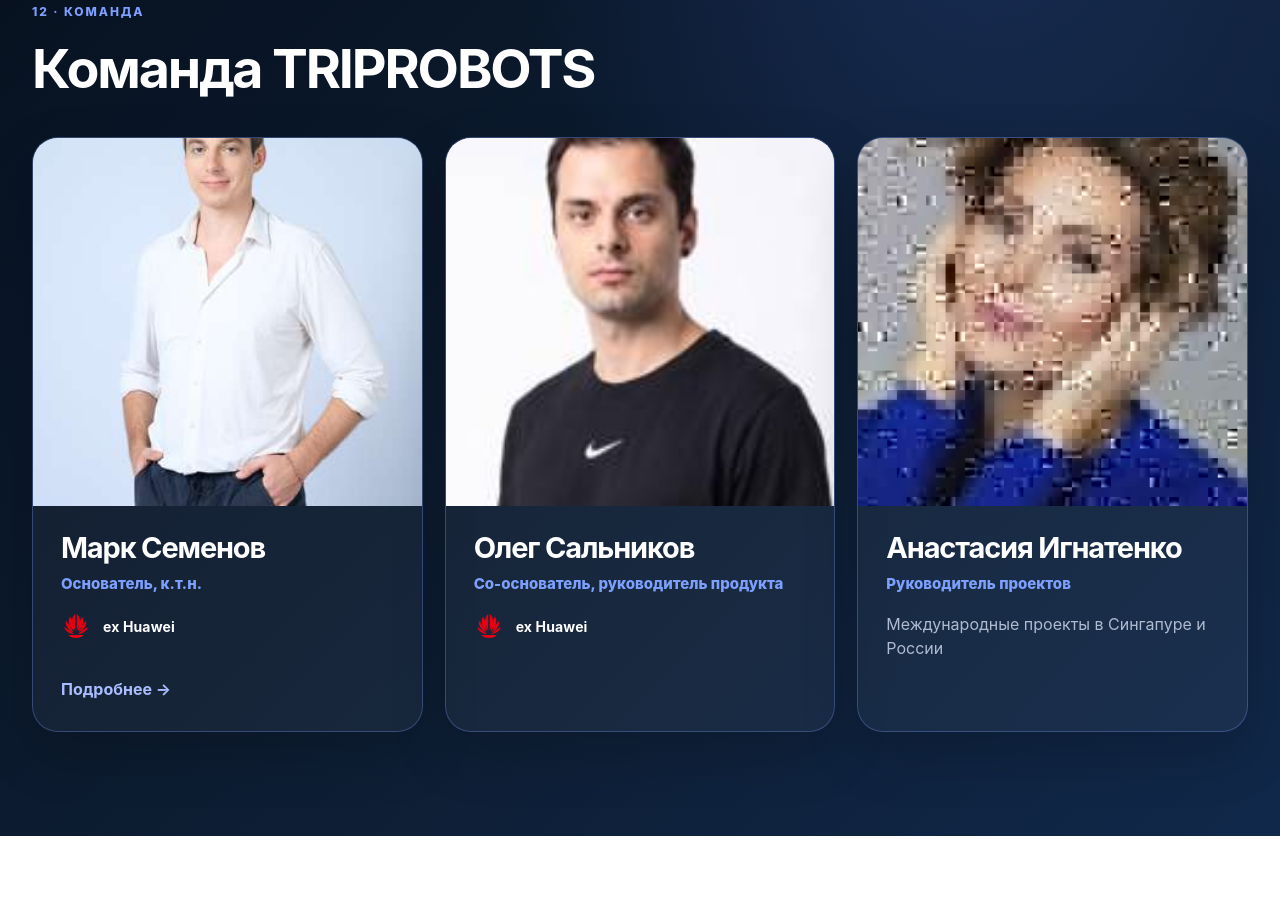
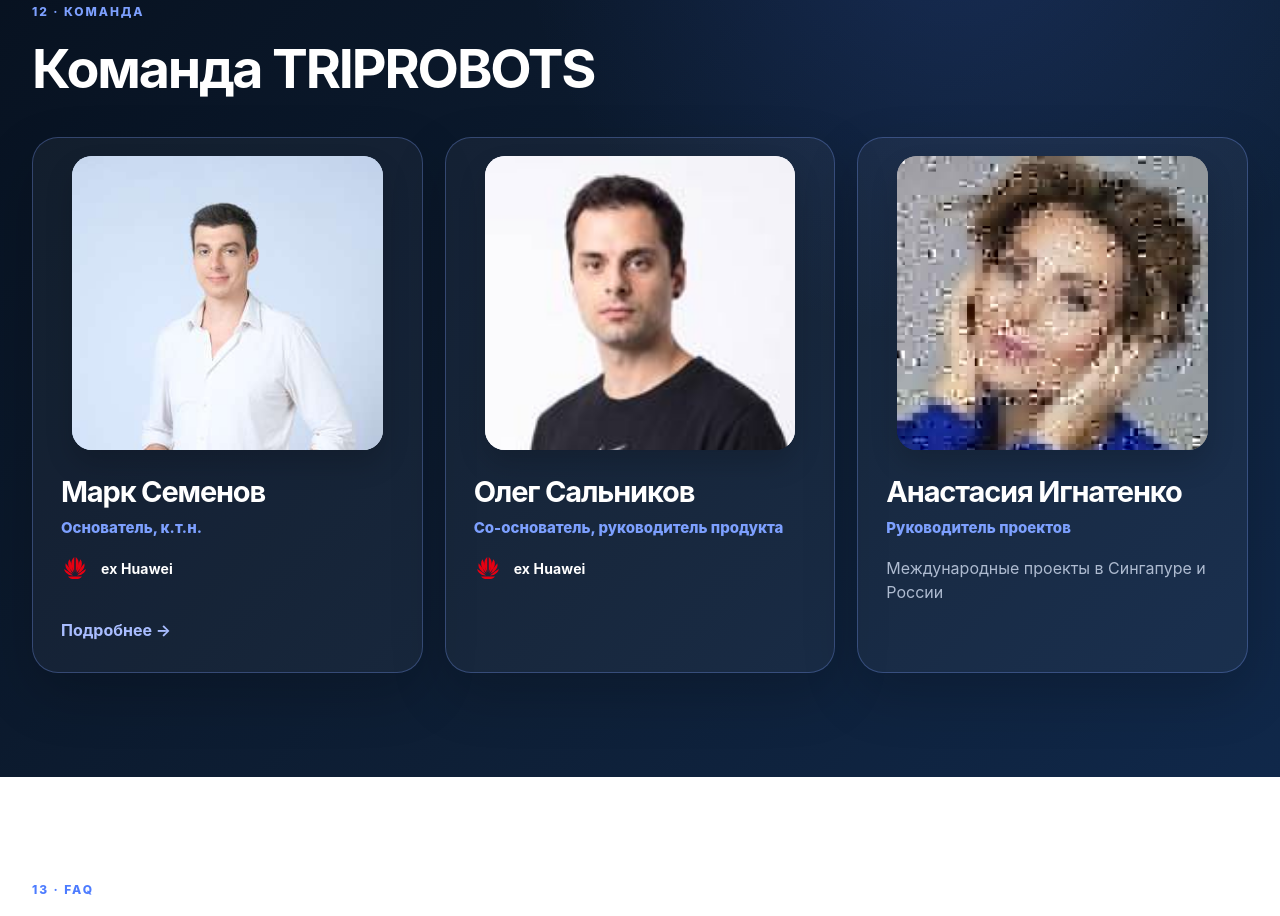
Before and after one commit to dreamislands26/triprobots, a plain HTML site: page index.html in a window 1280 px wide. Shown: the part 10085-11001 px from the top of the page. Drawn offline with Linux system fonts and the light colour scheme.

Commit message:
Reduce team portrait footprint and stop image over-upscaling

```diff
--- a/enhancements.css
+++ b/enhancements.css
@@ -13,17 +13,17 @@
 #team .section-head .eyebrow{color:#7da0ff}
 #team .section-head h2{color:#fff}
 #team .team-grid{gap:22px;align-items:stretch}
-#team .team-grid article{position:relative;overflow:hidden;padding:0 0 30px;background:rgba(255,255,255,.045);border:1px solid rgba(125,160,255,.30);border-radius:26px;box-shadow:0 22px 55px rgba(0,0,0,.18);min-width:0}
+#team .team-grid article{position:relative;overflow:hidden;padding:18px 0 30px;background:rgba(255,255,255,.045);border:1px solid rgba(125,160,255,.30);border-radius:26px;box-shadow:0 22px 55px rgba(0,0,0,.18);min-width:0}
 #team .team-grid article:nth-child(1){order:1}
 #team .team-grid article:nth-child(3){order:2}
 #team .team-grid article:nth-child(2){order:3}
 #team .team-grid article>a{display:block;height:100%;color:inherit;text-decoration:none}
 
-/* Portraits reduced ~20% to avoid over-upscaling low-resolution source photos. */
-#team .avatar{display:block;width:100%;height:368px;margin:0 0 26px;border-radius:0;background-color:#132b4e;background-repeat:no-repeat;background-size:cover;background-position:center top;color:transparent;font-size:0;object-fit:cover;box-shadow:inset 0 -60px 52px -55px rgba(7,17,31,.9)}
-#team .team-grid article:nth-child(1) .avatar{background-image:url('/assets/team/mark-semenov.jpg?v=20261016-5');background-size:155% auto;background-position:center 15%;content:url('/assets/team/mark-semenov.jpg?v=20261016-5')}
-#team .team-grid article:nth-child(2) .avatar{background-image:url('/assets/team/anastasia-ignatenko.jpg?v=20261016-5');background-position:center 18%;content:url('/assets/team/anastasia-ignatenko.jpg?v=20261016-5');image-rendering:auto}
-#team .team-grid article:nth-child(3) .avatar{background-image:url('/assets/team/oleg-salnikov.jpg?v=20261016-5');background-position:center 16%;content:url('/assets/team/oleg-salnikov.jpg?v=20261016-5');image-rendering:auto}
+/* Portraits intentionally occupy ~80% of card width to prevent low-res assets being blown up. */
+#team .avatar{display:block;width:80%;height:294px;margin:0 auto 26px;border-radius:20px;background-color:#132b4e;background-repeat:no-repeat;background-size:cover;background-position:center top;color:transparent;font-size:0;object-fit:cover;object-position:center top;image-rendering:auto;box-shadow:0 14px 28px rgba(0,0,0,.16)}
+#team .team-grid article:nth-child(1) .avatar{background-image:url('/assets/team/mark-semenov.jpg?v=20261016-6');background-size:145% auto;background-position:center 15%;content:url('/assets/team/mark-semenov.jpg?v=20261016-6')}
+#team .team-grid article:nth-child(2) .avatar{background-image:url('/assets/team/anastasia-ignatenko.jpg?v=20261016-6');background-position:center 18%;content:url('/assets/team/anastasia-ignatenko.jpg?v=20261016-6')}
+#team .team-grid article:nth-child(3) .avatar{background-image:url('/assets/team/oleg-salnikov.jpg?v=20261016-6');background-position:center 16%;content:url('/assets/team/oleg-salnikov.jpg?v=20261016-6')}
 
 #team .team-grid h3,#team .team-grid p,#team .team-grid .text-link{margin-left:28px;margin-right:28px}
 #team .team-grid h3{font-size:29px;color:#fff;margin-bottom:8px}
@@ -35,10 +35,10 @@
 #team .team-grid article:nth-child(2)>p:not(.role){color:#aebbd0;line-height:1.55;margin-top:18px}
 #team .team-grid .text-link{display:inline-block;margin-top:18px;color:#a9bdff}
 
-/* Suppress stale/broken logo images and render a compact ex-Huawei badge consistently. */
+/* Compact ex-Huawei badge. */
 #team .huawei-logo,#team img[alt*='Huawei'],#team img[alt*='HUAWEI']{display:none!important}
-#team .team-grid article:nth-child(1) .role::after,#team .team-grid article:nth-child(3) .role::after{content:'ex Huawei';display:flex;align-items:center;width:max-content;height:36px;margin-top:15px;padding-left:42px;background:url('/assets/team/huawei.svg?v=20261016-5') left center/30px 30px no-repeat;color:#fff;font-size:14px;font-weight:700;letter-spacing:.01em}
+#team .team-grid article:nth-child(1) .role::after,#team .team-grid article:nth-child(3) .role::after{content:'ex Huawei';display:flex;align-items:center;width:max-content;height:34px;margin-top:14px;padding-left:40px;background:url('/assets/team/huawei.svg?v=20261016-6') left center/28px 28px no-repeat;color:#fff;font-size:14px;font-weight:700;letter-spacing:.01em}
 
-@media(max-width:1180px){#team .avatar{height:340px}#team .team-grid article:nth-child(1) .avatar{background-size:165% auto}}
-@media(max-width:980px){#team .team-grid{grid-template-columns:1fr 1fr}#team .team-grid article:nth-child(1){grid-column:1/-1}#team .team-grid article:nth-child(1) .avatar{height:448px;background-size:130% auto;background-position:center 15%}}
-@media(max-width:680px){#team .team-grid{grid-template-columns:1fr}#team .team-grid article:nth-child(1){grid-column:auto}#team .avatar,#team .team-grid article:nth-child(1) .avatar{height:352px}#team .team-grid article:nth-child(1) .avatar{background-size:155% auto}#team .team-grid h3{font-size:26px}#team .team-grid h3,#team .team-grid p,#team .team-grid .text-link{margin-left:22px;margin-right:22px}}
+@media(max-width:1180px){#team .avatar{width:82%;height:280px}#team .team-grid article:nth-child(1) .avatar{background-size:155% auto}}
+@media(max-width:980px){#team .team-grid{grid-template-columns:1fr 1fr}#team .team-grid article:nth-child(1){grid-column:1/-1}#team .team-grid article:nth-child(1) .avatar{width:68%;height:360px;background-size:125% auto;background-position:center 15%}}
+@media(max-width:680px){#team .team-grid{grid-template-columns:1fr}#team .team-grid article:nth-child(1){grid-column:auto}#team .avatar,#team .team-grid article:nth-child(1) .avatar{width:86%;height:300px}#team .team-grid article:nth-child(1) .avatar{background-size:145% auto}#team .team-grid h3{font-size:26px}#team .team-grid h3,#team .team-grid p,#team .team-grid .text-link{margin-left:22px;margin-right:22px}}
```
